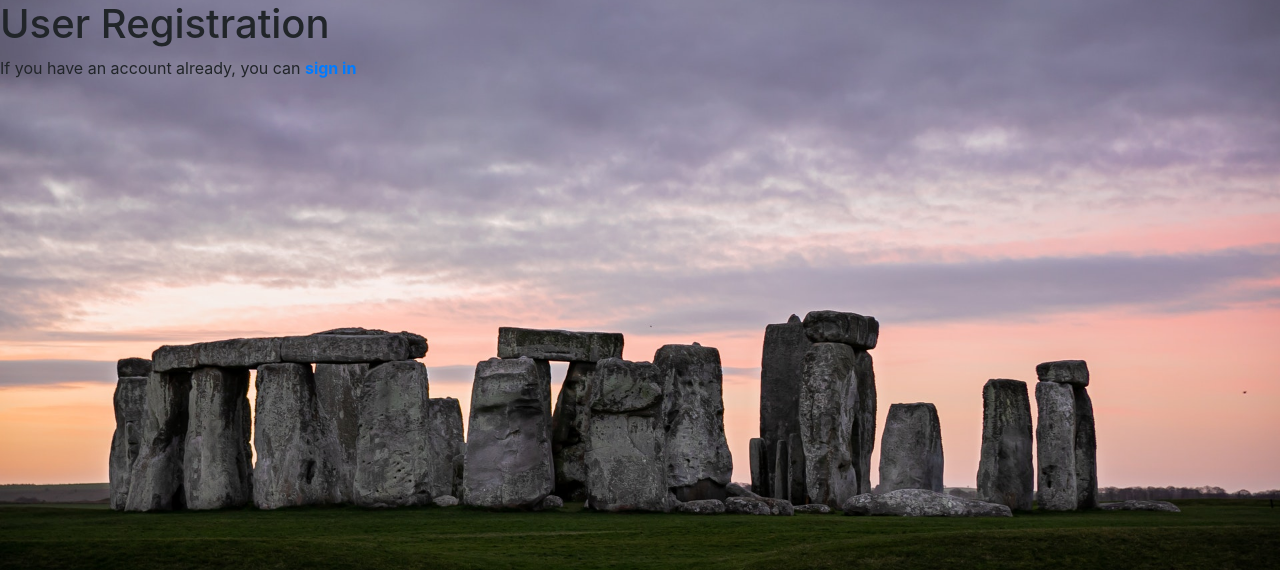
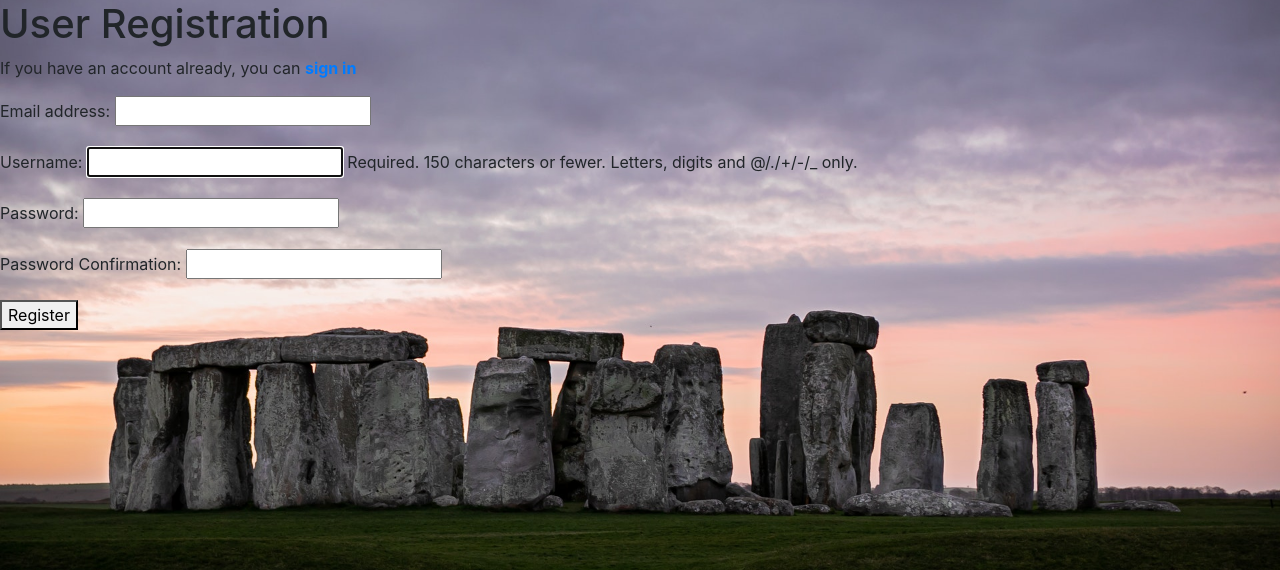
Before and after one commit to StephenWhittington/Fullstack-Milestone-Project, a Django app: page /accounts/register/ in a window 1280 px wide. Shown: the part 56-626 px from the top of the page. Run offline with Django 3.2, Linux system fonts and the light colour scheme; some libraries are stand-ins or nearby versions.

Commit message:
created a userregistration form with validation messages

```diff
--- a/accounts/forms.py
+++ b/accounts/forms.py
@@ -1,7 +1,41 @@
 from django import forms
+from django.contrib.auth.models import User
+from django.contrib.auth.forms import UserCreationForm
+from django.core.exceptions import ValidationError
 
 class UserLoginForm(forms.Form):
     """form to log in users"""
 
     username = forms.CharField()
     password = forms.CharField(widget=forms.PasswordInput)
+
+class UserRegistrationForm(UserCreationForm):
+    """Form to register a new user"""
+    password1 = forms.CharField(
+        label="Password",
+        widget=forms.PasswordInput)
+    password2 = forms.CharField(
+        label="Password Confirmation",
+        widget=forms.PasswordInput)
+
+    class Meta:
+        model = User
+        fields = ['email', 'username', 'password1', 'password2']
+
+    def clean_email(self):
+        email = self.cleaned_data.get('email')
+        username = self.cleaned_data.get('username')
+        if User.objects.filter(email=email).exclude(username=username):
+            raise forms.ValidationError(u'Email address must be unique')
+        return email
+
+    def clean_password2(self):
+        password1 = self.cleaned_data.get('password1')
+        password2 = self.cleaned_data.get('password2')
+
+        if not password1 or not password2:
+            raise ValidationError("Please confirm your password")
+
+        if password1 != password2:
+            raise ValidationError("Passwords need to match")
+        return password2
--- a/accounts/templates/registration.html
+++ b/accounts/templates/registration.html
@@ -6,4 +6,10 @@
 
 {% block content%}
 <p>If you have an account already, you can <a href="{% url 'login' %}"><strong>sign in</strong></a></p>
+
+<form method="POST">
+        {% csrf_token %}
+            {{ registration_form.as_p }}
+            <button type="submit">Register</button>
+        </form>
 {% endblock %}
--- a/accounts/views.py
+++ b/accounts/views.py
@@ -1,7 +1,7 @@
 from django.shortcuts import render, redirect, reverse
 from django.contrib import auth, messages
 from django.contrib.auth.decorators import login_required
-from accounts.forms import UserLoginForm
+from accounts.forms import UserLoginForm, UserRegistrationForm
 
 def index(request):
     """Returns the index.html file"""
@@ -37,4 +37,6 @@ def login(request):
 
 def registration(request):
     """Renders the registration page"""
-    return render(request, 'registration.html')
+    registration_form = UserRegistrationForm()
+    return render(request, 'registration.html', {
+        "registration_form": registration_form})
```
